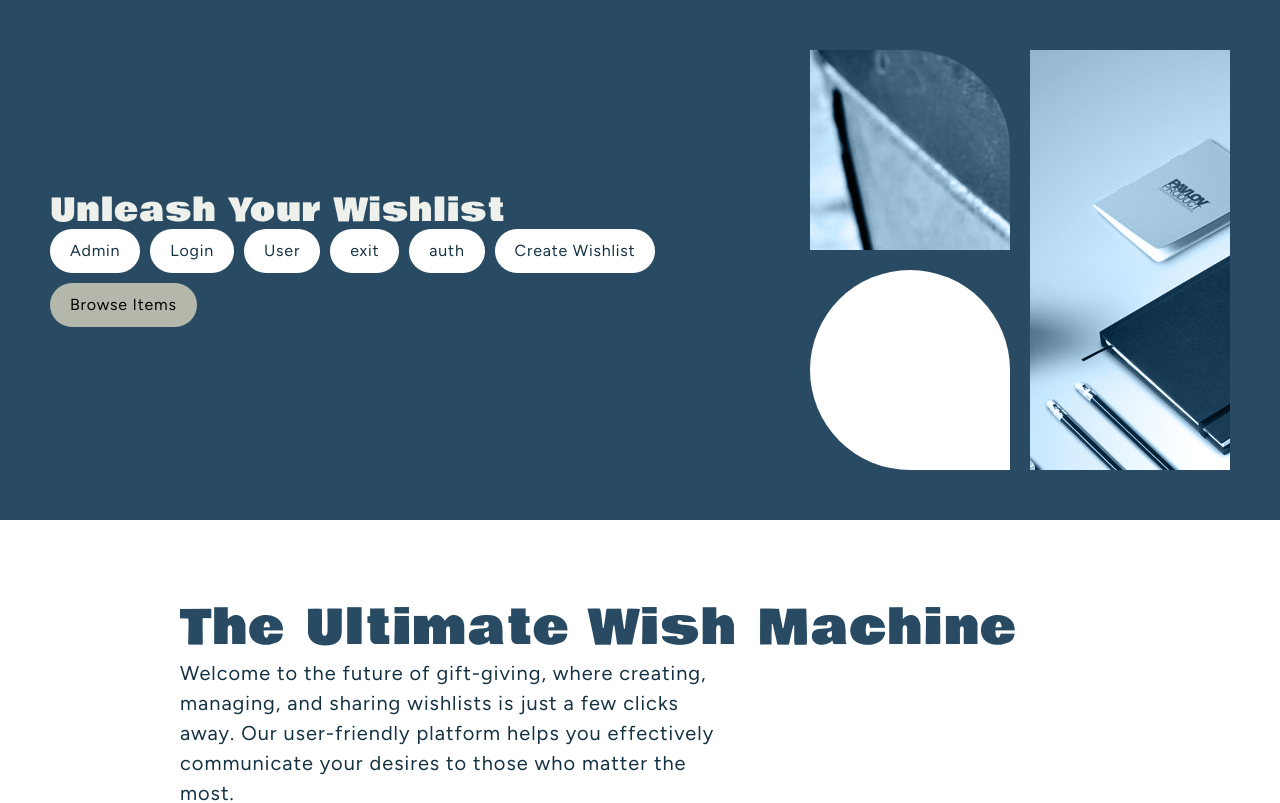
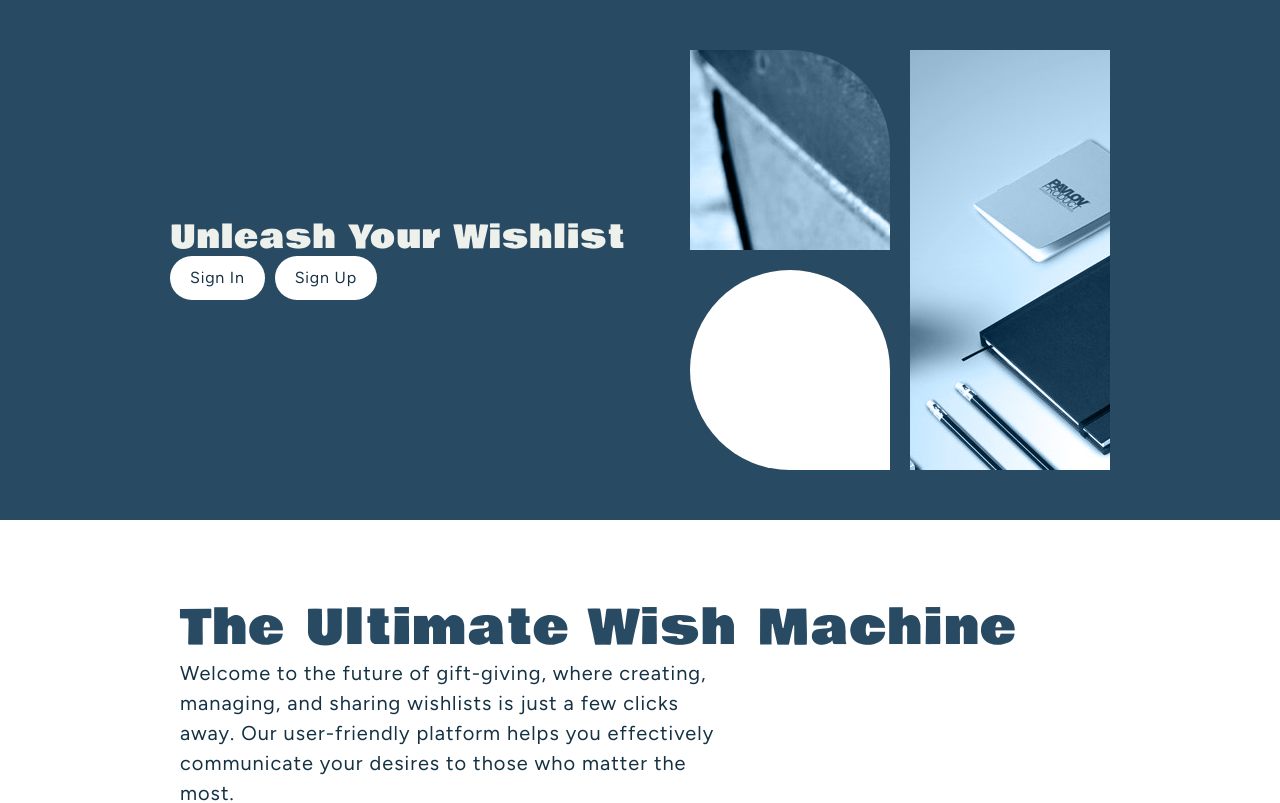
Before and after one commit to paaadj/wishlist, a React (Create React App) app in the folder frontend/: page / in a window 1280 px wide. Shown: the top 803 px of the page. Built offline with nearby package versions, Linux system fonts and the light colour scheme.

Commit message:
delete unnessary buttons

```diff
--- a/frontend/src/context/UserContext.tsx
+++ b/frontend/src/context/UserContext.tsx
@@ -67,9 +67,11 @@ export const UserProvider = (props: any) => {
             if (response.ok) {
               return response;
             } else {
+              setAuthorizationTokens(undefined, undefined);
               throw new Error("Cannot refresh user");
             }
           } catch (err) {
+            setAuthorizationTokens(undefined, undefined);
             throw new Error("Cannot fetch request");
           }
         }
@@ -77,9 +79,11 @@ export const UserProvider = (props: any) => {
       if (response.ok) {
         return response;
       } else {
+        setAuthorizationTokens(undefined, undefined);
         throw new Error("Cannot fetch request");
       }
     } catch (err) {
+      setAuthorizationTokens(undefined, undefined);
       throw new Error("Cannot fetch request");
     }
   };
@@ -132,7 +136,6 @@ export const UserProvider = (props: any) => {
         throw new Error("Cannot fetch user");
       }
       const data = await response.json();
-      console.log(data.image_url);
       setUser({
         id: data.id,
         firstName: data.first_name,
--- a/frontend/src/pages/MainPage/MainPage.tsx
+++ b/frontend/src/pages/MainPage/MainPage.tsx
@@ -9,7 +9,9 @@ import { UserContext, UserContextType } from "../../context/UserContext";
 
 function MainPage() {
   const [userScreenWidth, setUserScreenWidth] = useState(0);
-  const {isAuthenticated ,setAuthorizationTokens} = useContext(UserContext)  as UserContextType;
+  const { user, isAuthenticated, setAuthorizationTokens } = useContext(
+    UserContext
+  ) as UserContextType;
   useEffect(() => {
     window.addEventListener("resize", () => {
       setUserScreenWidth(window.innerWidth);
@@ -24,48 +26,37 @@ function MainPage() {
               Unleash Your Wishlist
             </h1>
             <div className="title-controlls">
-            <Link
+              {user && user.username === "username" && <Link
                 to="/admin"
                 className="title__button page-text page-reg-text white-color white-button-text"
               >
                 Admin
-              </Link>
+              </Link>}
+
+              {!user && (
                 <Link
                   to="/login"
                   className="title__button page-text page-reg-text white-color white-button-text"
                 >
-                Login
+                  Sign In
                 </Link>
+              )}
+              {!user && (
                 <Link
+                  to="/login"
+                  className="title__button page-text page-reg-text white-color white-button-text"
+                >
+                  Sign Up
+                </Link>
+              )}
+              {user && <Link
                 to="/user/me"
                 className="title__button page-text page-reg-text white-color white-button-text"
               >
-                User
-              </Link>
-              <button
-                onClick={()=>{setAuthorizationTokens(undefined, undefined)}}
-                className="title__button page-text page-reg-text white-color white-button-text"
-              >
-                exit
-              </button>
-              <button
-                onClick={()=>{console.log(isAuthenticated);}}
-                className="title__button page-text page-reg-text white-color white-button-text"
-              >
-                auth
-              </button>
-              <Link
-                to="#"
-                className="title__button page-text page-reg-text white-color white-button-text"
-              >
-                Create Wishlist
-              </Link>
-              <Link
-                to="#"
-                className="title__button page-text page-reg-text grey-color grey-button-text"
-              >
-                Browse Items
-              </Link>
+                To my page
+              </Link>}
+
+
             </div>
           </div>
           <div className="title-imgs">
```
Lines whose indentation alone changed are shown as unchanged.
